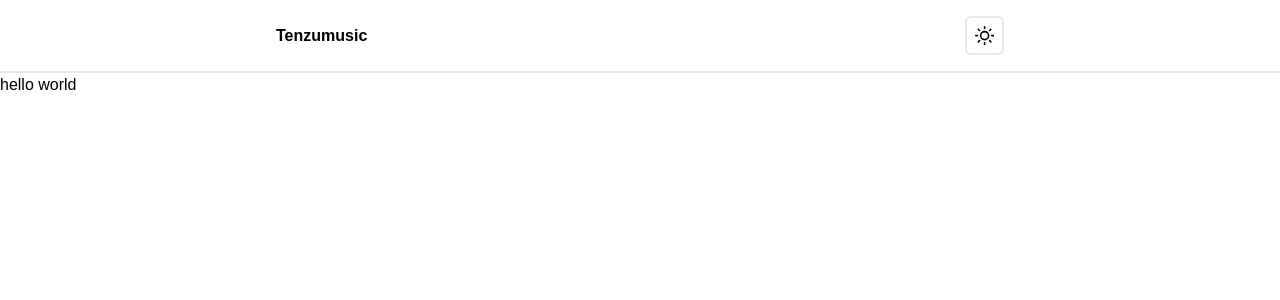
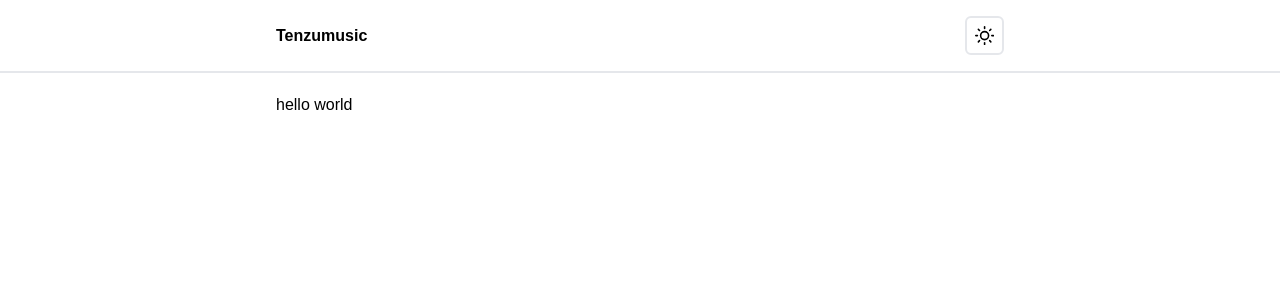
Before and after one commit to Yazdun/next-ts-tenzumusic, a Next.js app: page / in a window 1280 px wide. Shown: the top 300 px of the page. Built offline with nearby package versions, Linux system fonts and the light colour scheme.

Commit message:
fix: use re-usable container component as main

```diff
--- a/components/Layout.tsx
+++ b/components/Layout.tsx
@@ -1,10 +1,12 @@
-import { Navigation } from '@/components'
+import { Container, Navigation } from '@/components'
 
 export const Layout = (props: { children: React.ReactNode }) => {
   return (
     <>
       <Navigation />
-      <main>{props.children}</main>
+      <Container as="main" className="py-5">
+        {props.children}
+      </Container>
     </>
   )
 }
```
